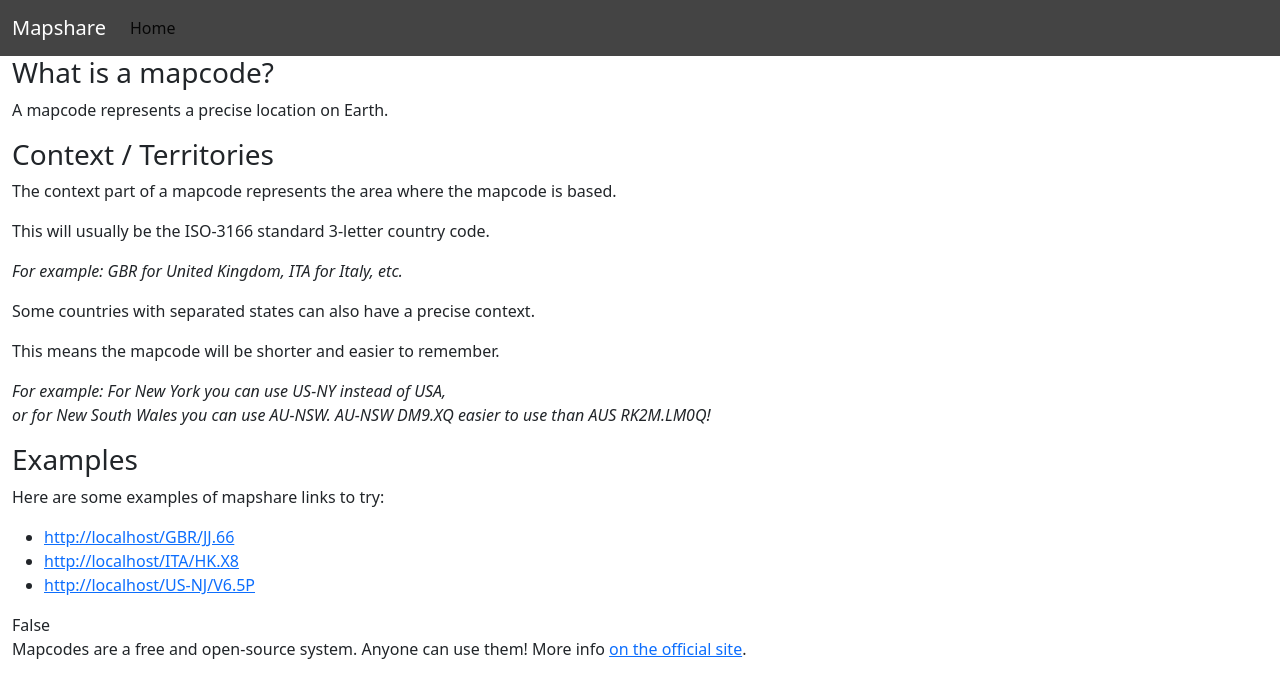
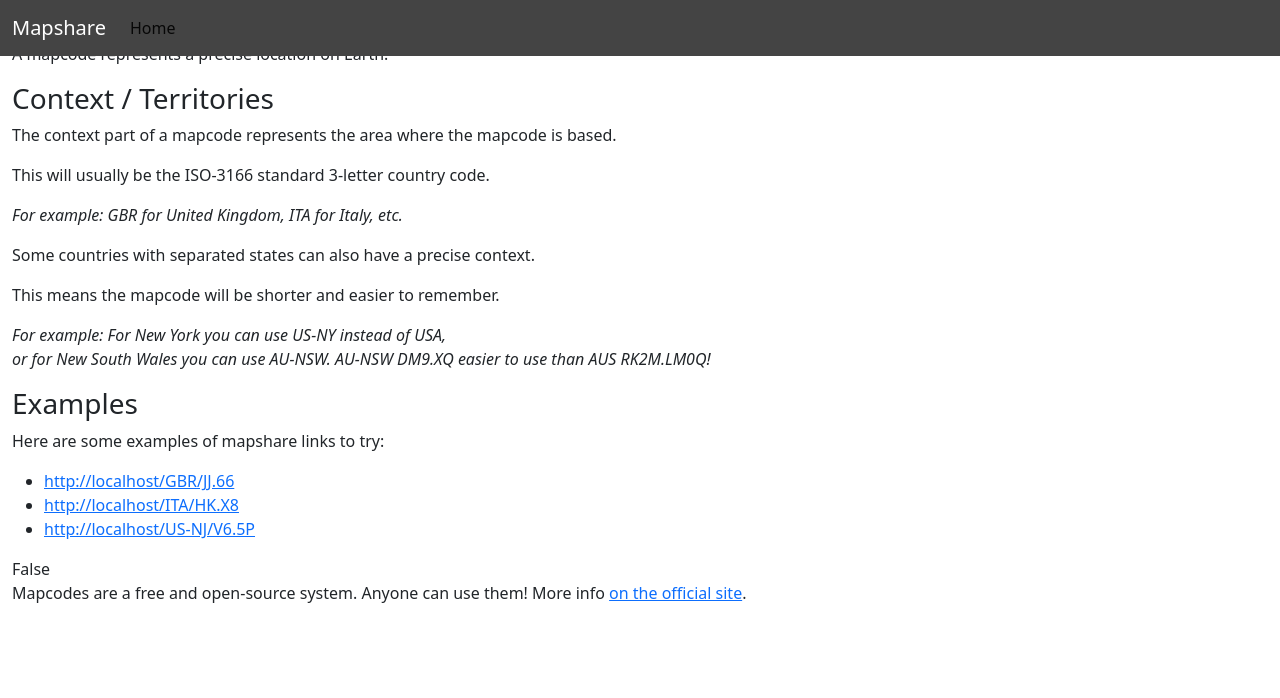
Before and after one commit to Mattia-Ruta/MapShare, a Django app: page /about in a window 1280 px wide. Shown: the top 698 px of the page. Run offline with Django 4.2, Linux system fonts and the light colour scheme; parts of the project's set-up code (start-up, migrations or seed data) failed here and were passed over; some libraries are stand-ins or nearby versions.

Commit message:
Adjust z-index

```diff
--- a/mapshare/static/css/styles.css
+++ b/mapshare/static/css/styles.css
@@ -5,4 +5,5 @@
     left: 0;
     height: 100%;
     width: 100%;
+    z-index: -5;
 }
--- a/mapshare/templates/layout.html
+++ b/mapshare/templates/layout.html
@@ -22,7 +22,7 @@
   </head>
 
   <body>
-    <nav class="navbar navbar-expand-lg" style="background-color: #444444;">
+    <nav class="navbar navbar-expand-lg fixed-top" style="background-color: #444444;">
       <div class="container-fluid">
         <a class="navbar-brand" href="/" style="color: white;">Mapshare</a>
         <button class="navbar-toggler" type="button" data-bs-toggle="collapse" data-bs-target="#navbarSupportedContent" aria-controls="navbarSupportedContent" aria-expanded="false" aria-label="Toggle navigation">
```
